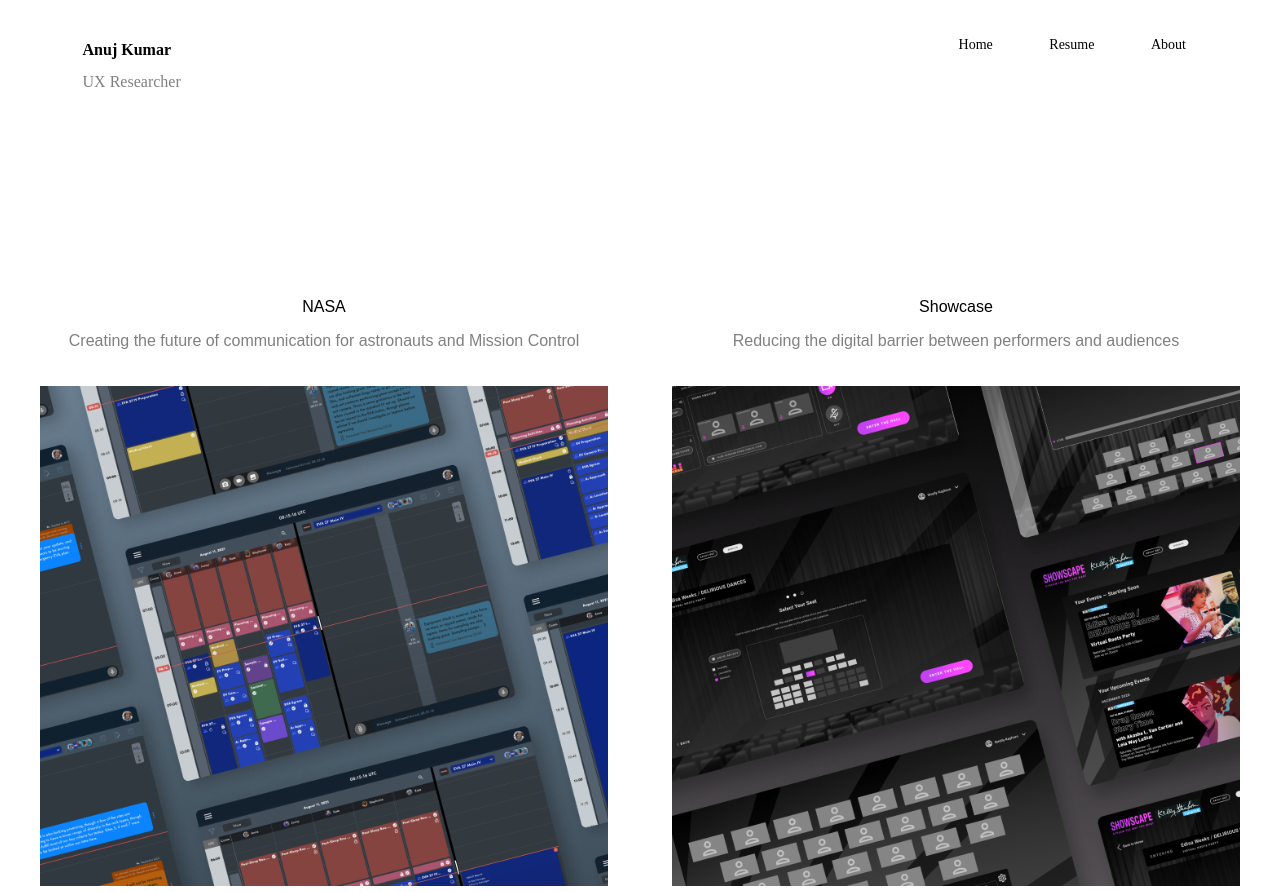
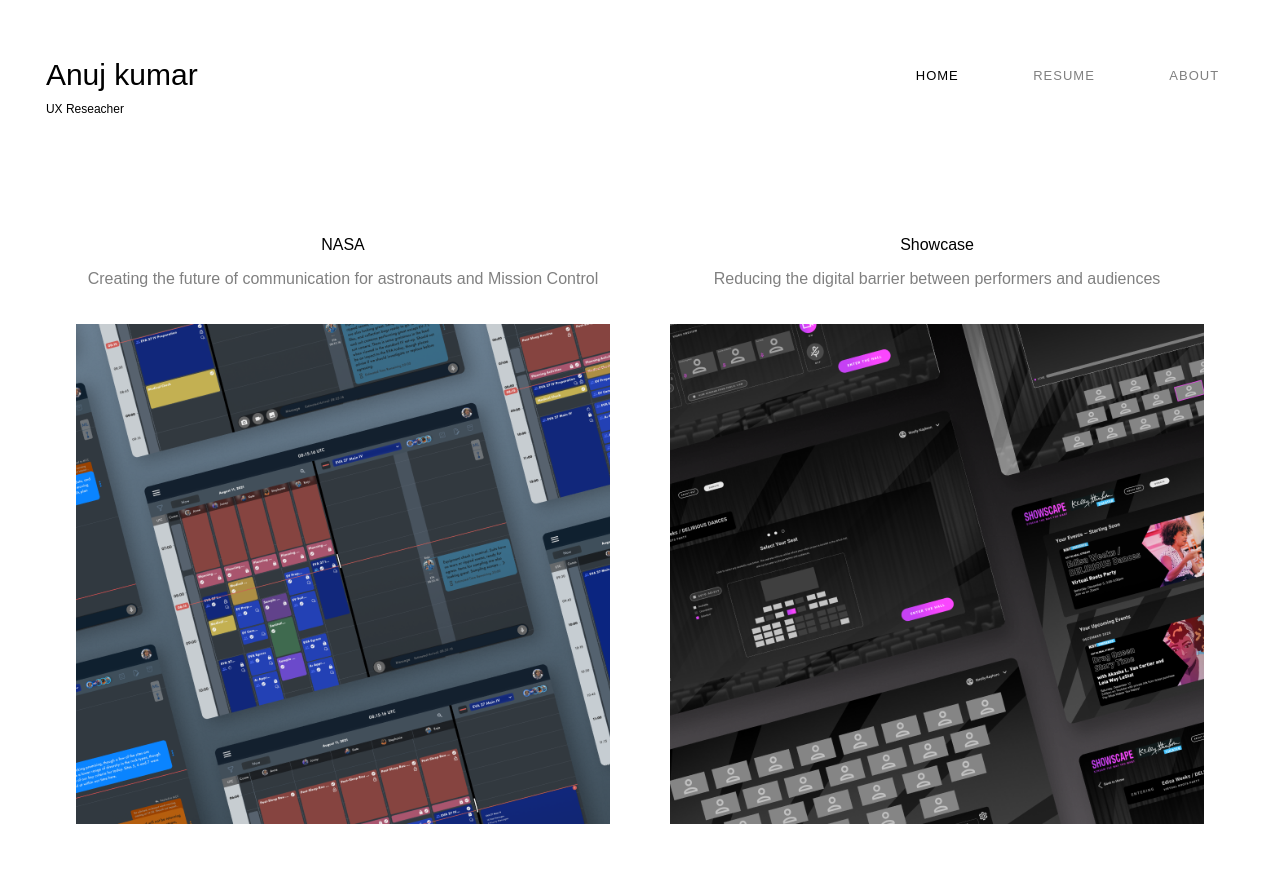
Before and after one commit to Anujpraja/assigment5, a plain HTML site: page index.html in a window 1280 px wide. Shown: the top 892 px of the page. Drawn offline with Linux system fonts and the light colour scheme.

Commit message:
Add files via upload

```diff
--- a/about.css
+++ b/about.css
@@ -1,50 +1,92 @@
-.firstcontainer {
-    width: 90%;
+body {
+    background-color: #ffffff;
     display: flex;
-    margin-left: 5%;
+    flex-direction: column;
+    font-family: sans-serif;
 }
 
 .head {
-    width: 60%;
+    padding-left: 3%;
+    padding-right: 3%;
+    display: flex;
+    flex-direction: column;
+    margin-top: 50px;
 }
 
-.head h4 {
-    width: 70%;
-    padding: 2%;
-}
-
-.middlehead p {
-    width: 70%;
-    padding: 2%;
-    margin-top: -30px;
-}
-
-nav {
-    width: 30%;
-    display: inline-block;
-    justify-content: end;
-    margin-left: 25%;
-}
-
-ul {
-    width: 80%;
+.maindiv {
+    width: 100%;
     display: flex;
-    text-decoration: none;
-    list-style: none;
-    padding: 4% 12%;
     justify-content: space-between;
 }
 
-li a {
-    font-size: 14px;
+.divsecond {
+    width: 200px;
+    display: flex;
+    flex-direction: column;
+    justify-content: space-between;
 }
 
-nav a {
+.name {
+    font-size: 30px;
+    font-weight: 300;
+}
+
+.name:hover {
+    color: #666666;
+}
+
+.navb {
+    font-size: 12px;
+    margin-top: 10px;
+    color: #777777;
+}
+
+.homecolors {
     text-decoration: none;
+    color: grey;
+}
+
+.homecolors:hover {
     color: black;
 }
 
-nav a:hover {
+.haeding .linksnav {
+    padding: 10px 15px;
+    font-size: 13px;
+    letter-spacing: 1px;
+    display: inline-block;
+    margin-left: 40px;
+}
+
+.about {
+    text-decoration: none;
+    color: inherit;
+}
+
+.homecolor {
+    text-decoration: none;
+    color: grey;
+}
+
+.homecolor:hover {
+    color: black;
+}
+
+.resume:hover {
+    color: black;
+}
+
+.resume {
+    text-decoration: none;
+    color: grey;
+}
+
+.aboutus {
+    text-decoration: none;
+    color: rgb(5, 5, 5);
+}
+
+.aboutus:hover {
     color: grey;
 }
 
@@ -127,12 +169,13 @@ p {
         display: inline-block;
     }
     .containerimages {
-        width: 200px;
+        width: 240px;
     }
     .containerimages img {
-        width: 200px;
+        width: 220px;
+        margin-left: 20px;
     }
     .text {
-        width: 240px;
+        width: 260px;
     }
 }
--- a/index.css
+++ b/index.css
@@ -1,49 +1,76 @@
-.firstcontainer {
-    width: 90%;
+body {
+    background-color: #ffffff;
     display: flex;
-    margin-left: 5%;
+    flex-direction: column;
+    font-family: sans-serif;
 }
 
 .head {
-    width: 60%;
+    padding-left: 3%;
+    padding-right: 3%;
+    display: flex;
+    flex-direction: column;
+    margin-top: 50px;
 }
 
-.head h4 {
-    width: 70%;
-    padding: 2%;
-}
-
-.middlehead p {
-    width: 70%;
-    padding: 2%;
-    margin-top: -30px;
-}
-
-nav {
-    width: 30%;
-    display: inline-block;
-    justify-content: end;
-    margin-left: 25%;
-}
-
-ul {
-    width: 80%;
+.maindiv {
+    width: 100%;
     display: flex;
-    text-decoration: none;
-    list-style: none;
-    padding: 4% 12%;
     justify-content: space-between;
 }
 
-li a {
-    font-size: 14px;
+.divsecond {
+    width: 200px;
+    display: flex;
+    flex-direction: column;
+    justify-content: space-between;
+}
+
+.name {
+    font-size: 30px;
+    font-weight: 300;
+}
+
+.name:hover {
+    color: #666666;
+}
+
+.navb {
+    font-size: 12px;
+    margin-top: 10px;
+    color: #777777;
+}
+
+.haeding .linksnav {
+    padding: 10px 15px;
+    font-size: 13px;
+    letter-spacing: 1px;
+    display: inline-block;
+    margin-left: 40px;
+}
+
+.a:hover {
+    color: grey;
+}
+
+.linksnav a:hover {
+    color: black;
+}
+
+.about {
+    text-decoration: none;
+    color: inherit;
+}
+
+.resume {
+    color: grey;
 }
 
 .second-container {
     width: 100%;
     display: flex;
     justify-content: space-between;
-    margin-top: 100px;
+    margin-top: 40px;
 }
 
 .box {
@@ -125,3 +152,34 @@ p {
 .containerlast p:hover {
     color: black;
 }
+
+@media only screen and (max-width:400px) {
+    .head {
+        display: inherit;
+    }
+    .second-container {
+        display: inline-block;
+        width: 300px;
+        margin-left: 25px;
+    }
+    .image-div {
+        width: 280px;
+        margin-left: 140px;
+    }
+    .heading {
+        width: 260px;
+        margin-left: 120px;
+    }
+    .heading p {
+        width: 250px;
+        margin-left: 10px;
+        align-items: center;
+        text-align: center;
+    }
+    .title {
+        width: 300px;
+        align-items: center;
+        text-align: center;
+        margin-left: 115px;
+    }
+}
--- a/index.html
+++ b/index.html
@@ -9,24 +9,29 @@
 </head>
 
 <body>
-    <div class="firstcontainer">
     <div class="head">
-            <h4>Anuj Kumar</h4>
-            <div class="middlehead">
-                <p>UX Researcher</p>
+        <div class="maindiv">
+            <div class="divsecond">
+                <div class="name">
+                    Anuj kumar
+                </div>
+                <div class="navb">
+                    <a class="homecolor" href="https://www.researcher-app.com/">UX Reseacher</a>
                 </div>
             </div>
-        <nav>
-            <ul>
-                <li><a href="index.html">Home</a></li>
-                <li><a href="">Resume</a></li>
-                <li><a href="about.html">About</a></li>
-            </ul>
-        </nav>
+            <div class="haeding">
+                <div class="linksnav">
+                    <a class="homecolor" href="index.html"> HOME</a>
+                </div>
+                <div class="linksnav">
+                    <a class="resume" href="anuj.pdf" download>RESUME</a>
+                </div>
+                <div class="linksnav">
+                    <a class="resume" href="about.html">ABOUT</a>
+                </div>
+
             </div>
         </div>
-    </div>
-
         <div class="second-container">
             <div class="box">
                 <div class="title">
```
Also changed, not shown: about.html (+19 -13 lines), 1 other file. Lines whose indentation alone changed are shown as unchanged.
